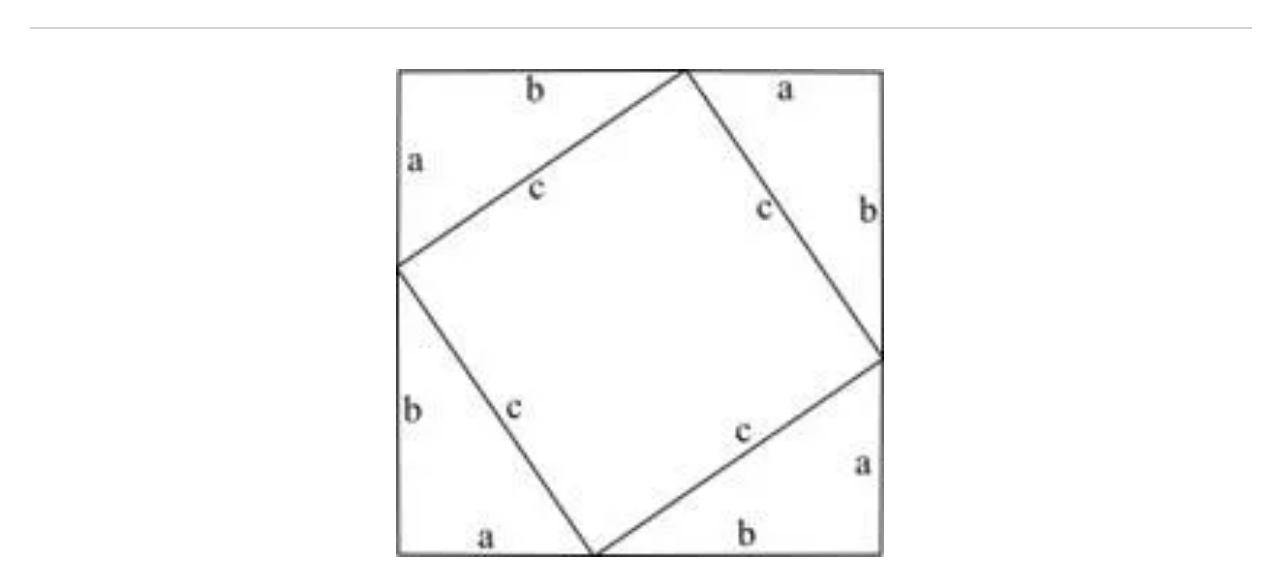
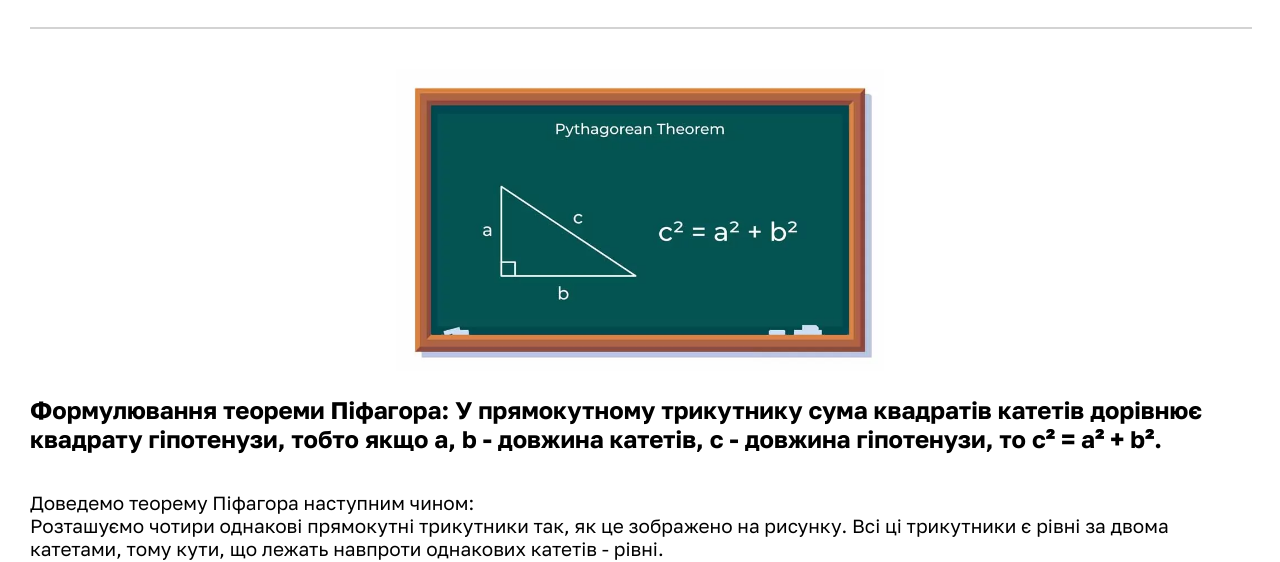
Before and after one commit to illusions333/lab3, a plain HTML site: page theorem1.html in a window 1280 px wide. Shown: the part 254-816 px from the top of the page. Drawn offline with nearby package versions, Linux system fonts and the light colour scheme.

Commit message:
Add files via upload

```diff
--- a/theorem1.html
+++ b/theorem1.html
@@ -43,7 +43,7 @@
                 <h1 style="font-size: 44px; text-align: center">Теорема Піфагора: пояснення, доведення, використання</h1>
                 <hr>
                 <br/><br/>
-                <div class="theorem_image"><img src="images/pythagorean1.jpg" alt="Завантажте фото!"></div>
+                <div class="theorem_image"><img src="images/pythagorean.jpg" alt="Завантажте фото!"></div>
             </div>
             <h2 style="width: 100%;">Формулювання теореми Піфагора: У прямокутному трикутнику сума квадратів катетів дорівнює квадрату гіпотенузи, тобто якщо а, b - довжина катетів, с - довжина гіпотенузи, то с&sup2; = a&sup2; + b&sup2;.</h2>
             <p class="main_theorem_text">
```
Also changed, not shown: theorem2.html (+1 -1 lines).
